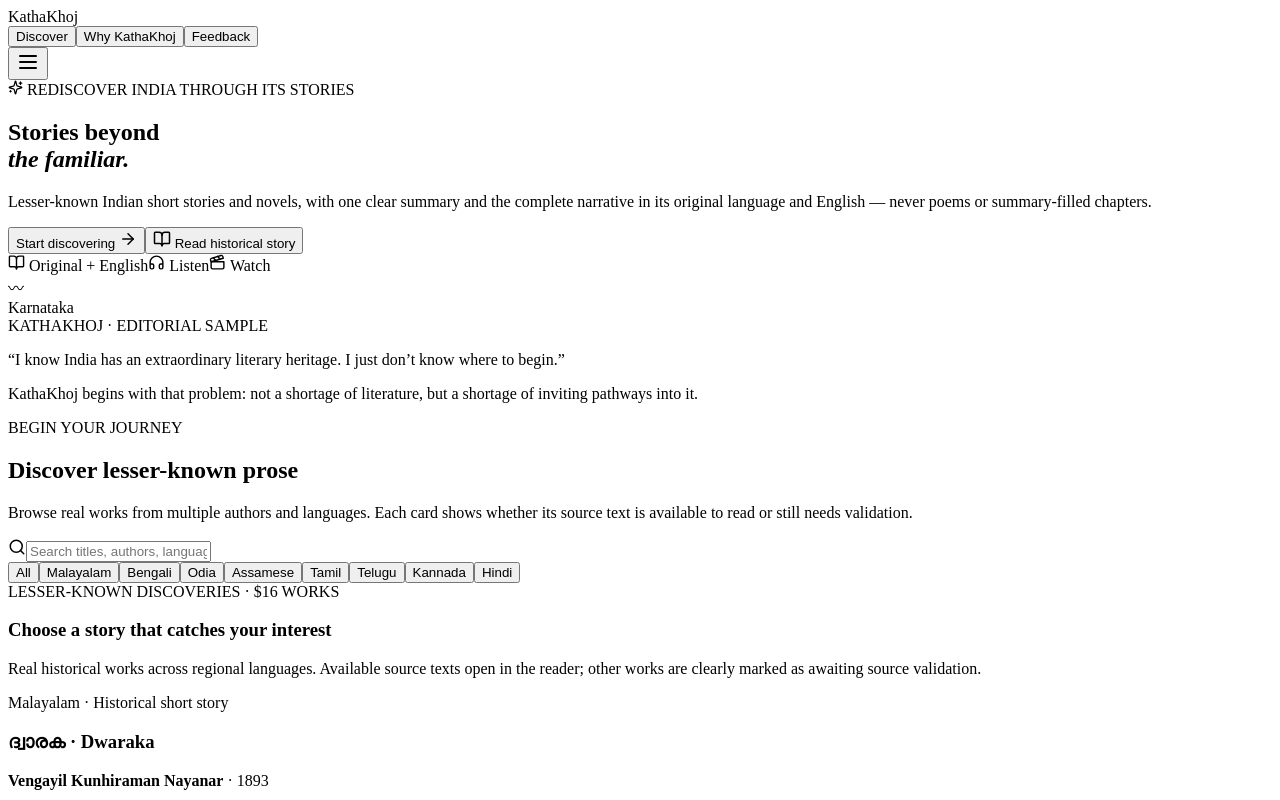
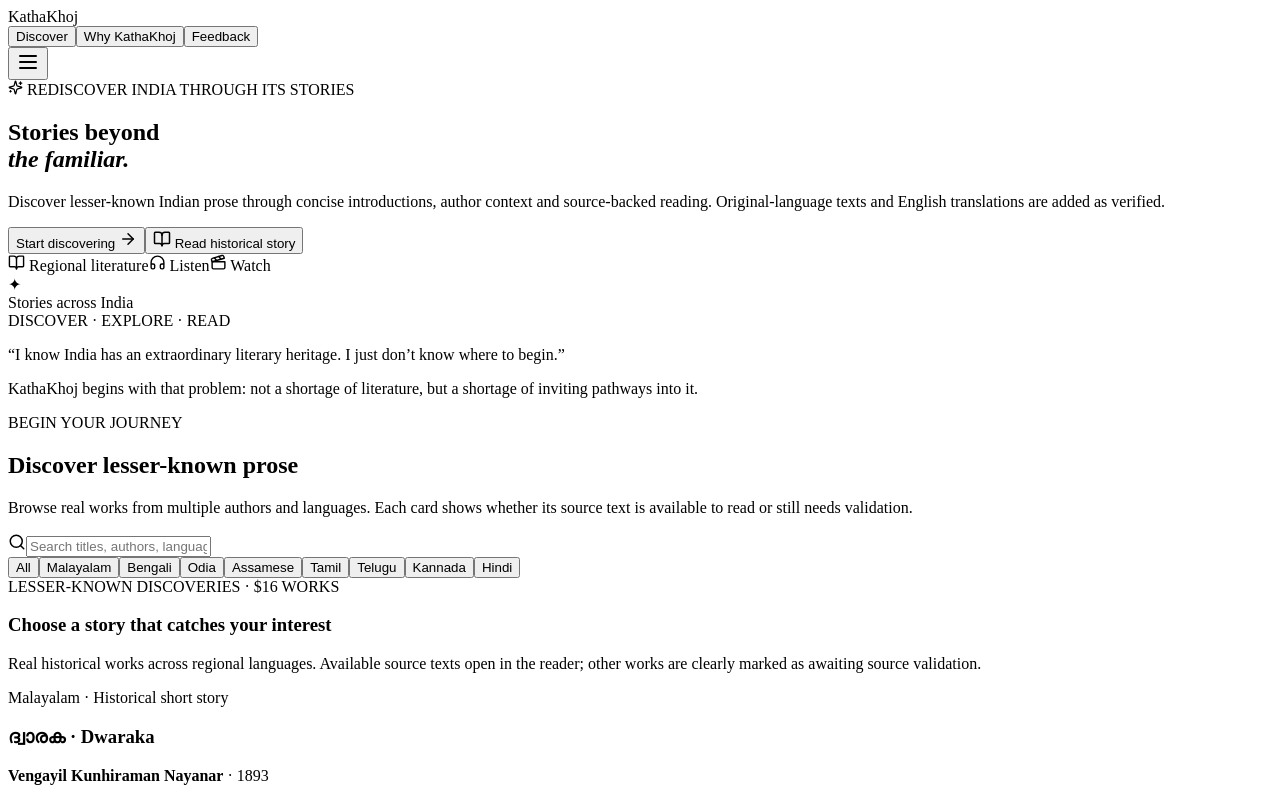
Before and after one commit to scaleblueprint/kathakhoj, a React (Vite) app: page / in a window 1280 px wide. Shown: the top 800 px of the page. Built offline with nearby package versions, Linux system fonts and the light colour scheme; the HTML template or start-up script is replaced by a standard one.

Commit message:
Replace misleading Karnataka editorial sample in homepage hero with neutral pan-India artwork

```diff
--- a/src/App.jsx
+++ b/src/App.jsx
@@ -281,18 +281,18 @@ function App() {
           <div className="hero__copy">
             <div className="eyebrow"><Sparkles size={15}/> REDISCOVER INDIA THROUGH ITS STORIES</div>
             <h1>Stories beyond<br/><em>the familiar.</em></h1>
-            <p>Lesser-known Indian short stories and novels, with one clear summary and the complete narrative in its original language and English — never poems or summary-filled chapters.</p>
+            <p>Discover lesser-known Indian prose through concise introductions, author context and source-backed reading. Original-language texts and English translations are added as verified.</p>
             <div className="hero__actions">
               <button className="primary" onClick={() => document.getElementById('discover')?.scrollIntoView({behavior:'smooth'})}>Start discovering <ArrowRight size={18}/></button>
               <button className="secondary" onClick={() => { openHistorical() }}><BookOpen size={18}/> Read historical story</button>
             </div>
             <div className="format-strip">
-              <span><BookOpen size={17}/> Original + English</span>
+              <span><BookOpen size={17}/> Regional literature</span>
               <span><Headphones size={17}/> Listen</span>
               <span><Clapperboard size={17}/> Watch</span>
             </div>
           </div>
-          {stories[0] ? <Visual story={stories[0]} hero /> : <div className="visual visual--green visual--hero"><div className="visual__glyph">✦</div><div className="visual__region">Stories worth rediscovering</div><div className="visual__caption">COMPLETE ORIGINAL · COMPLETE ENGLISH TRANSLATION</div></div>}
+          <div className="visual visual--green visual--hero"><div className="visual__glyph">✦</div><div className="visual__region">Stories across India</div><div className="visual__caption">DISCOVER · EXPLORE · READ</div></div>
         </section>
 
         <section className="manifesto" id="why">
```
